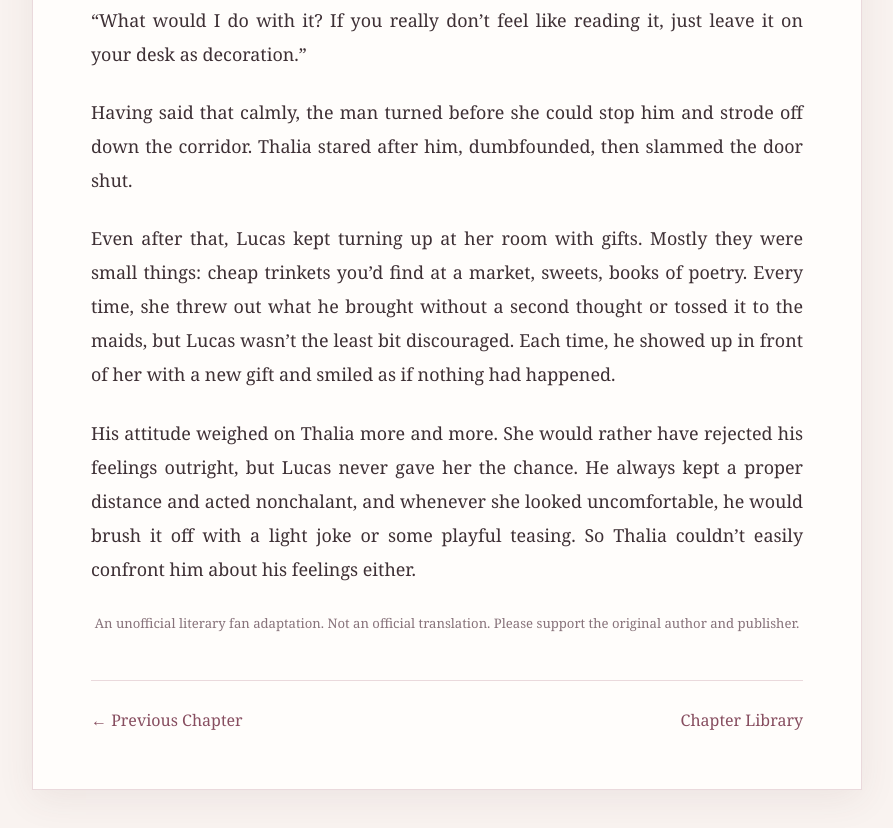
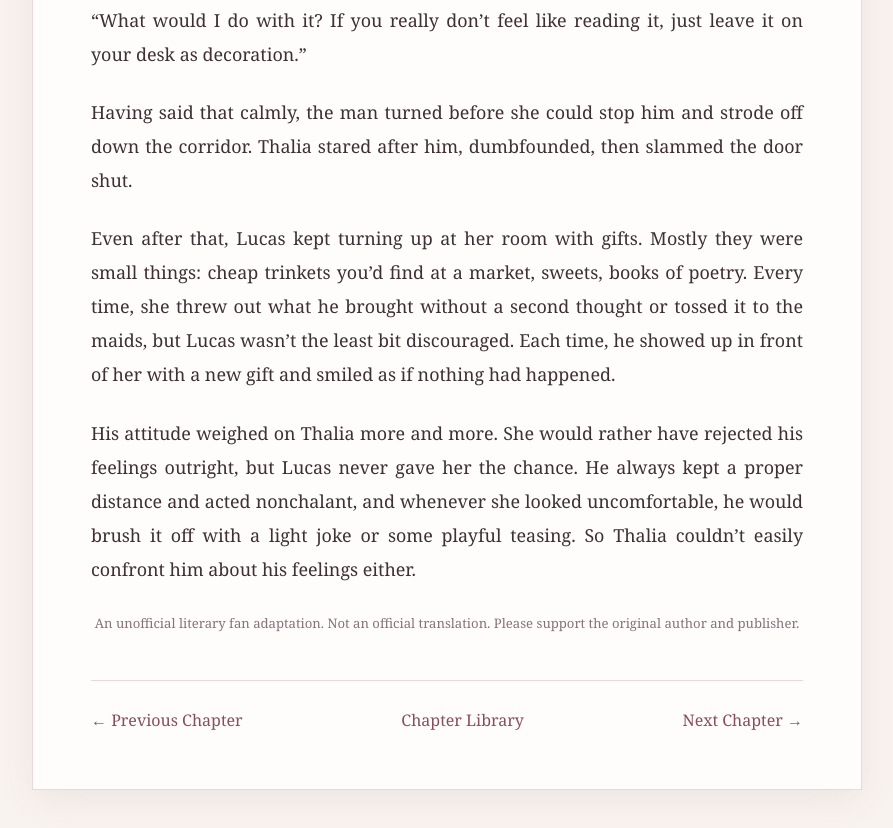
Before and after one commit to vesperquill-archive/vesperquill-archive.github.io, a plain HTML site: page chapters/chapter-328.html in a window 1280 px wide. Shown: the part 5145-5973 px from the top of the page, without its empty margins (193-1086 px from the left). Drawn offline with Linux system fonts and the light colour scheme.

Commit message:
Update chapter-328.html

```diff
--- a/chapters/chapter-328.html
+++ b/chapters/chapter-328.html
@@ -72,5 +72,6 @@
 <p>His attitude weighed on Thalia more and more. She would rather have rejected his feelings outright, but Lucas never gave her the chance. He always kept a proper distance and acted nonchalant, and whenever she looked uncomfortable, he would brush it off with a light joke or some playful teasing. So Thalia couldn’t easily confront him about his feelings either.</p>
 </article>
 <p class="note">An unofficial literary fan adaptation. Not an official translation. Please support the original author and publisher.</p>
-<nav class="chapter-nav"><a href="chapter-327.html">← Previous Chapter</a><a href="../index.html#chapters">Chapter Library</a></nav>
+<nav class="chapter-nav"><a href="chapter-327.html">← Previous Chapter</a><a href="../index.html#chapters">
+Chapter Library</a><a href="chapter-329.html">Next Chapter →</a></nav>
 </main></body></html>
```
